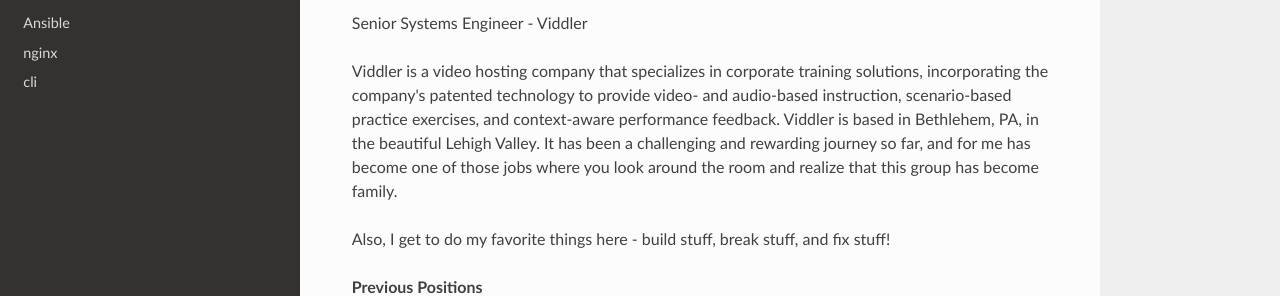
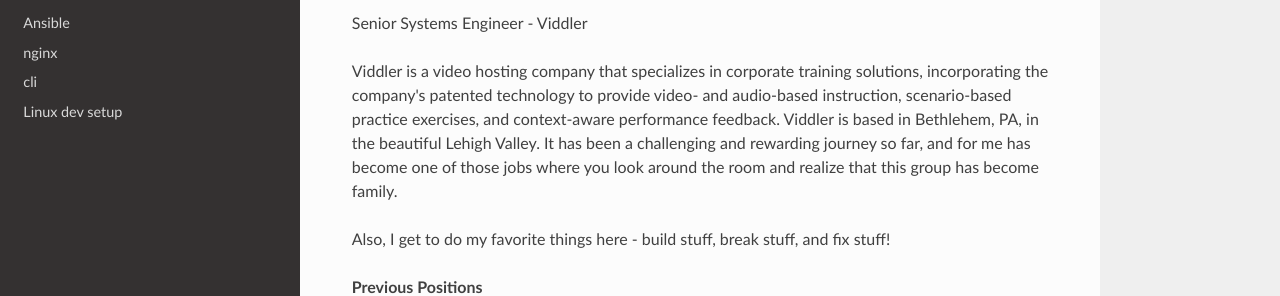
Before and after one commit to simplycycling/mk-docs, an MkDocs documentation site: the page built from docs/index.md, in a window 1280 px wide. Shown: the part 350-646 px from the top of the page. Built offline with MkDocs 1.6.1, drawn with Linux system fonts in a browser that asks for light colours; nearby versions of some CDN libraries; old or Windows-style settings are respelled for this version of MkDocs.

Commit message:
linked linux dev setup

```diff
--- a/mkdocs.yml
+++ b/mkdocs.yml
@@ -8,4 +8,5 @@ pages:
     - 'Ansible': 'documentation/ansible.md'
     - 'nginx': 'documentation/nginx.md'
     - 'cli': 'documentation/cli.md'
+    - 'Linux dev setup': 'documentation/linux-dev-setup.md'
 theme: readthedocs
```
